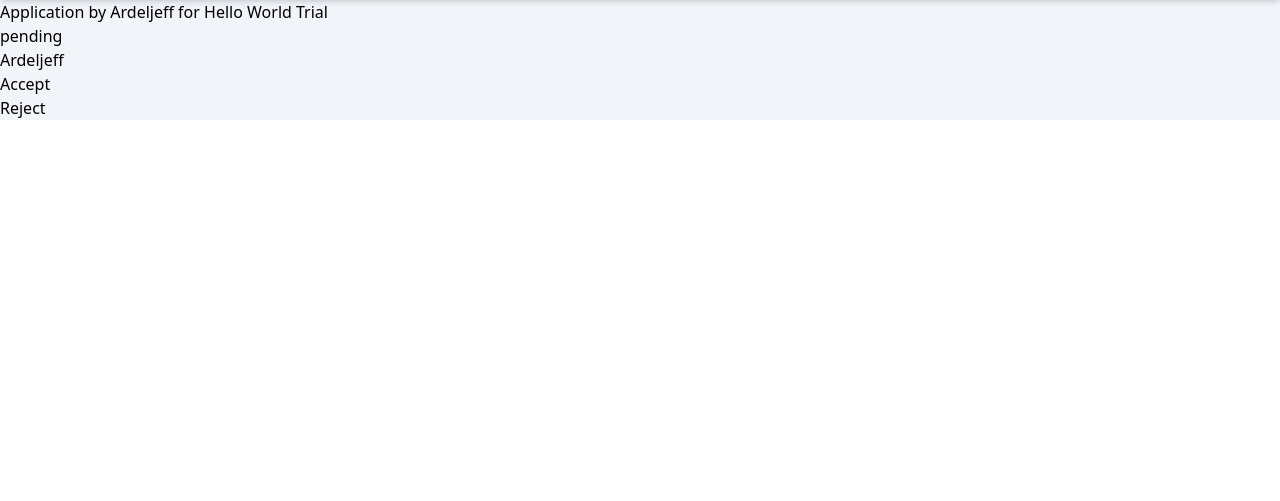
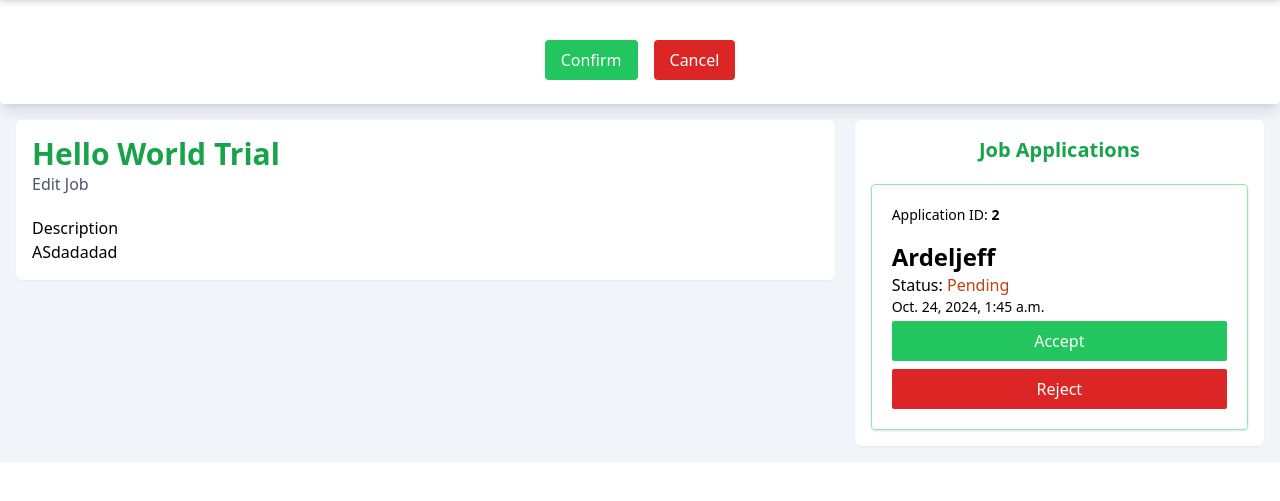
Before and after one commit to Derlashwarma/Physical-Service-Booking-System, a Django app: page /job/jobs/2 in a window 1280 px wide. Shown: the part 72-573 px from the top of the page. Run offline with Django 5.2, Linux system fonts and the light colour scheme; a user stored in the database is signed in; data comes from the database, SQL or seed files in the repository; both versions use the stored data as it was after the commit; style sheets or scripts are compiled from the project's sources; some libraries are stand-ins or nearby versions.

Commit message:
(Lauron) Workers can apply through job applications and employers can accept or reject applicants

```diff
--- a/System/job/forms.py
+++ b/System/job/forms.py
@@ -4,10 +4,10 @@
 class JobPostForm(forms.ModelForm):
     class Meta:
         model = Job
-        fields = ['title', 'budget', 'description']
+        fields = ['title', 'budget', 'description', 'location']
 
         widgets = {
             'title': forms.TextInput(attrs={'class': 'w-full border border-gray-300 rounded-md p-2'}),
-            'fields': forms.Textarea(attrs={'class': 'w-full border border-gray-300 rounded-md p-2'}),
+            'location': forms.TextInput(attrs={'class': 'w-full border border-gray-300 rounded-md p-2'}),
             'budget': forms.NumberInput(attrs={'class': 'w-full border border-gray-300 rounded-md p-2'}),
         }
--- a/System/job/models.py
+++ b/System/job/models.py
@@ -10,6 +10,7 @@
     created_at = models.DateTimeField(auto_now_add=True)
     is_done = models.BooleanField(default=False)
     budget = models.DecimalField(decimal_places=2, max_digits=100)
+    location = models.CharField(max_length=100, blank=True)
 
     def __str__(self):
         return self.title
--- /dev/null
+++ b/System/job/templates/job_detail.html
@@ -0,0 +1,79 @@
+{% extends "layout.html" %}
+{% load static %}
+{% block custom_head_tag %}
+    <script src="{% static "js/job.js" %}"></script>
+    <link rel="stylesheet" href="{% static 'css/job.css' %}">
+{% endblock custom_head_tag %}
+
+{% block title %}My Jobs{% endblock title %}
+
+{% block content %}
+<div id="custom-popup" class="transition-all">
+    <div class="bg-white p-6 rounded shadow-lg text-center">
+        <p id="popup-message" class="mb-4 text-xl"></p>
+        <div class="flex justify-center gap-4">
+            <button id="confirm-btn" class="bg-green-500 text-white px-4 py-2 rounded">Confirm</button>
+            <button id="cancel-btn" class="bg-red-600 text-white px-4 py-2 rounded">Cancel</button>
+        </div>
+    </div>
+</div>
+<div class="w-full p-4 px-48 grid grid-cols-[2fr_1fr] gap-5 transition-all">
+    <div class=" bg-white rounded-md h-fit grid p-4 shadow-sm">
+        <div class="text-3xl font-bold text-green-600">{{job.title}}</div>
+        <div>
+            <a class="text-gray-600 hover:text-green-400 transition-colors" href="{% url "job:edit_job" job_id=job.id %}">Edit Job</a>
+        </div>
+        {% if job.location %}
+            <div class="mt-5">
+                <p class="font-medium">Location</p>
+                <p>{{job.location |safe}}</p>
+            </div>
+        {% endif %}
+        <div class="mt-5">
+            <p class="font-medium">Description</p>
+            <p>{{job.description |safe}}</p>
+        </div>
+    </div>
+    <div class=" bg-white rounded-md  h-fit p-4 shadow-sm" >
+        <div class="text-center w-full text-xl font-bold text-green-600 mb-5">
+            Job Applications
+        </div>
+        {% if applications %}
+            {% for application in applications %}
+            <div class="border border-green-300 p-5 mt-5 w-full rounded grid  shadow">
+                <div class="text-sm">
+                    Application ID: <strong>{{application.id}}</strong>
+                </div>
+                <a class="text-2xl mt-4 font-bold w-fit hover:text-green-600 transition-all" href="{% url "profile:profile" username=application.worker %}">{{application.worker}}</a>
+                <p>Status:
+                    {% if application.status == "accepted" %}
+                        <span class="text-green-600">Accepted</span>
+                        {% elif application.status == "pending" %}
+                        <span class="text-orange-700">Pending</span>
+                        {% elif application.status == "rejected" %}
+                        <span class="text-red-700">Rejected</span>
+                    {% endif %}
+                </p>
+                <p class="text-sm">{{application.applied_at}}</p>
+                {% if application.status == "accepted" or application.status == "rejected" %}
+                    <button type="submit" class="bg-green-500 p-2 w-full my-1 rounded-sm text-white" disabled>Accept</button>
+                    <button type="submit" class="bg-red-600 p-2 w-full mt-1 rounded-sm text-white" disabled>Reject</button>
+                {% else %}
+                    <form action="{% url 'job:accept' application.id %}" method="post">
+                        {% csrf_token %}
+                        <button type="submit" class="bg-green-500 p-2 w-full my-1 rounded-sm text-white">Accept</button>
+                    </form>
+
+                    <form action="{% url 'job:reject' application.id %}" method="post">
+                        {% csrf_token %}
+                        <button type="submit" class="bg-red-600 p-2 w-full mt-1 rounded-sm text-white">Reject</button>
+                    </form>
+                {% endif %}
+            </div>
+            {% endfor %}
+            {% else %}
+            <p>No applicants applied</p>
+        {% endif %}
+    </div>
+</div>
+{% endblock content %}
--- a/System/job/templates/my_jobs.html
+++ /dev/null
@@ -1,30 +0,0 @@
-{% extends "layout.html" %}
-
-{% block title %}My Jobs{% endblock title %}
-
-{% block content %}
-{% for application in applications %}
-<div class=" flex flex-col w-full ">
-    {{application}}
-    <br>
-    {{application.status}}
-    <br>
-    <a href="{% url "profile:profile" username=application.worker %}">{{application.worker}}</a>
-    {% if application.status == "Accepted" or application.status == "Rejected" %}
-            <button type="submit" disabled>Accept</button>
-            <button type="submit" disabled>Reject</button>
-    {% else %}
-        <form action="{% url 'job:accept' application.id %}" method="post">
-            {% csrf_token %}
-            <button type="submit">Accept</button>
-        </form>
-
-        <form action="{% url 'job:reject' application.id %}" method="post">
-            {% csrf_token %}
-            <button type="submit">Reject</button>
-        </form>
-    {% endif %}
-
-</div>
-{% endfor %}
-{% endblock content %}
--- a/System/job/urls.py
+++ b/System/job/urls.py
@@ -7,6 +7,7 @@
     path('', JobViews.add_job,name='add_job'),
     path('apply/<int:job_id>', JobViews.apply_job,name='apply_job'),
     path('jobs/<int:job_id>', JobViews.show_applications,name='my_jobs'),
+    path('edit/<int:job_id>', JobViews.edit_job,name='edit_job'),
     path('accept/<int:application_id>', JobViews.accept_application,name='accept'),
     path('reject/<int:application_id>/', JobViews.reject_application, name='reject')
 ]
--- a/System/job/views.py
+++ b/System/job/views.py
@@ -7,6 +7,8 @@
     @login_required(login_url="login:login")
     def add_job(request):
         user = request.user
+        if user.is_worker:
+                return redirect('employee:employee_feed')
         if request.method == 'POST':
             form = JobPostForm(request.POST)
             if form.is_valid():
@@ -41,7 +43,7 @@
                 worker = user
             )
             application.save()
-            return redirect("employee:employee_feed")
+            return redirect("job:apply_job", job_id=job_id)
         context = {
             'job': job,
             'user': user
@@ -55,26 +57,41 @@
 
         job = Job.objects.get(id=job_id)
         if job.employer != request.user:
-            return HttpResponse({job.employer," ", request.user})
+            return redirect("employer:employer_feed")
         applications = JobApplication.objects.filter(job=job)
         context = {
             'job': job,
             'applications': applications
         }
-        return render(request, 'my_jobs.html',context)
+        return render(request, 'job_detail.html',context)
 
     def accept_application(request, application_id):
         if request.method == 'POST':
             application = JobApplication.objects.get(pk=application_id)
-            application.status = "Accepted"
+            application.status = "accepted"
             application.save()
 
-            return redirect("job:my_jobs", job_id=application.job.id)
+            return redirect("job:job_detail", job_id=application.job.id)
 
     def reject_application(request, application_id):
         if request.method == 'POST':
             application = JobApplication.objects.get(pk=application_id)
-            application.status = "Rejected"
+            application.status = "rejected"
             application.save()
 
-            return redirect("job:my_jobs", job_id=application.job.id)
+            return redirect("job:job_detail", job_id=application.job.id)
+
+    def edit_job(request, job_id):
+        job = Job.objects.get(pk=job_id)
+        if request.method == 'POST':
+            form = JobPostForm(request.POST, instance=job)
+            if form.is_valid():
+                form.save()
+                return redirect("job:my_jobs", job_id=job.id)
+        else:
+            form = JobPostForm(instance=job)
+            context = {
+                'form': form,
+                'job': job
+            }
+        return render(request, 'edit_job.html', context)
```
Also changed, not shown: System/job/templates/add_job.html (+19 -1 lines), System/job/templates/apply_job.html (+26 -15 lines), System/job/templates/edit_job.html (added, +47 -0 lines), System/static/css/job.css (added, +26 -0 lines), System/static/js/job.js (added, +65 -0 lines), System/db.sqlite3, System/job/migrations/0002_job_location.py (added).
